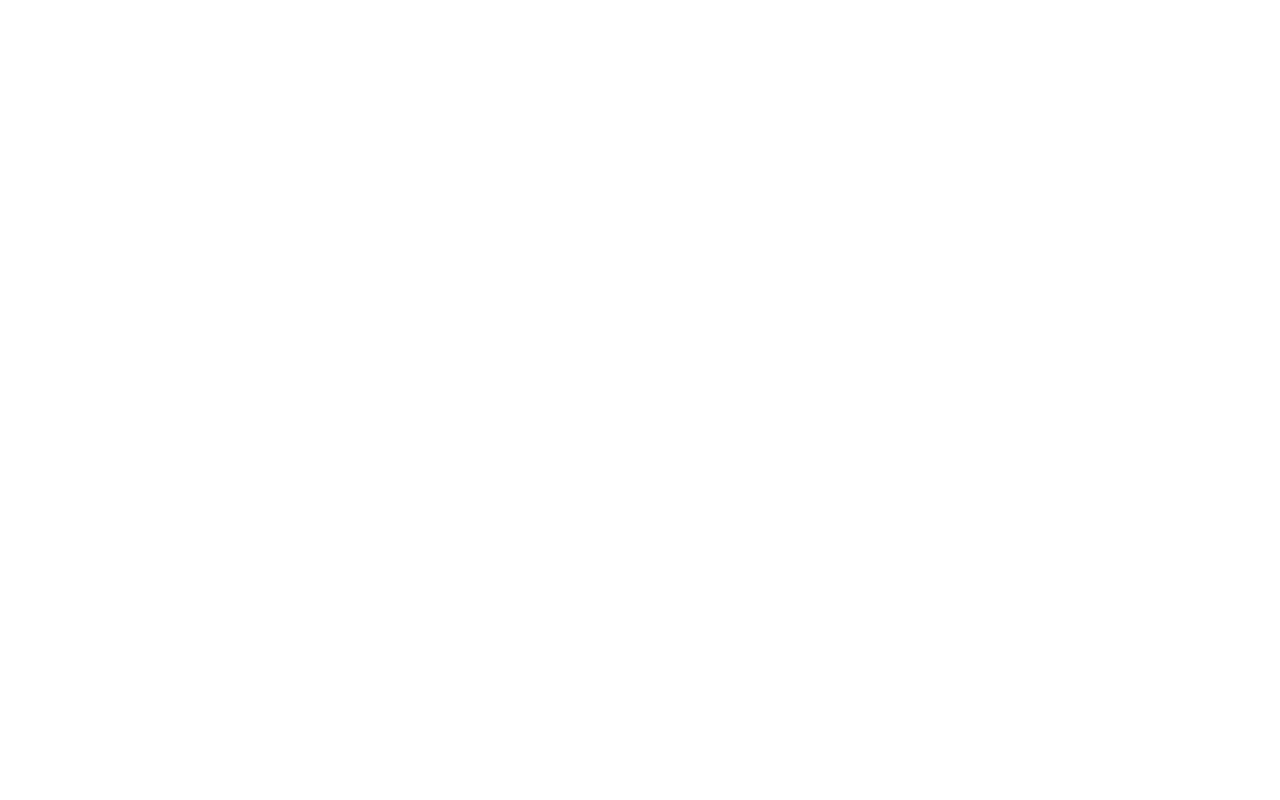
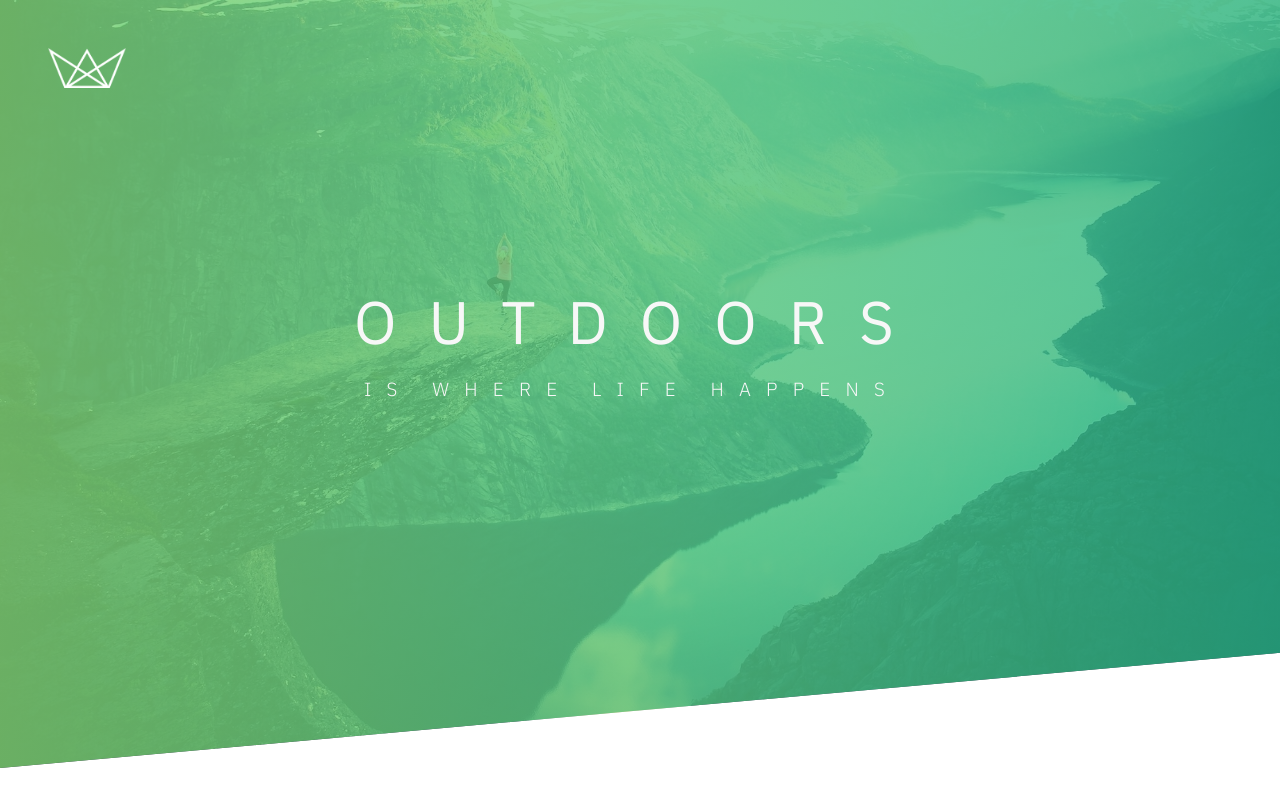
Before and after one commit to spaceinvadev/advanced-css-course, a plain HTML site: page src/index.html in a window 1280 px wide. Drawn offline with Linux system fonts and the light colour scheme; files that its build step writes are made by us from their sources.

Commit message:
Add header

```diff
--- a/src/index.html
+++ b/src/index.html
@@ -10,8 +10,23 @@
       href="https://fonts.googleapis.com/css2?family=IBM+Plex+Sans:wght@100;300;400;700&display=swap"
       rel="stylesheet"
     />
-    <link rel="stylesheet" href="styles.css" />
+    <link rel="stylesheet" href="./styles/styles.css" />
     <link rel="shortcut icon" href="./assets/favicon.png" type="image/png" />
   </head>
-  <body></body>
+  <body>
+    <header class="header">
+      <a href="./index.html" class="logo-link">
+        <img
+          class="logo"
+          src="./assets/logo-white.png"
+          alt="Natours White Logo"
+        />
+      </a>
+
+      <h1 class="heading-primary">
+        <span class="heading-primary--main">Outdoors</span>
+        <span class="heading-primary--sub">is where life happens</span>
+      </h1>
+    </header>
+  </body>
 </html>
--- a/src/styles/styles.css
+++ b/src/styles/styles.css
@@ -1,5 +1,176 @@
 :root {
   --green-light: hsl(111, 55%, 64%);
+  --green-light-80: hsla(111, 55%, 64%, 0.8);
   --green-medium: hsl(140, 49%, 55%);
   --green-dark: hsl(160, 64%, 43%);
+  --green-dark-80: hsla(160, 64%, 43%, 0.8);
+  --gray-text: hsl(0, 0%, 47%);
+  --white: hsl(0, 0%, 97%);
 }
+
+html {
+  box-sizing: border-box;
+}
+
+*,
+*::after,
+*::before {
+  box-sizing: inherit;
+}
+
+* {
+  margin: 0;
+  padding: 0;
+}
+
+body {
+  font-family: "IBM Plex Sans", sans-serif;
+  font-weight: 400;
+  font-size: 16px;
+  line-height: 1.7;
+  color: var(--gray-text);
+  overflow: hidden;
+}
+
+.header {
+  position: relative;
+  height: 96vh;
+  background-image: -webkit-gradient(
+      linear,
+      left top,
+      right top,
+      from(var(--green-light-80)),
+      to(var(--green-dark-80))
+    ),
+    url("../assets/hero.jpg");
+  background-image: linear-gradient(
+      to right,
+      var(--green-light-80),
+      var(--green-dark-80)
+    ),
+    url("../assets/hero.jpg");
+  background-size: cover;
+  background-position: center;
+  -webkit-clip-path: polygon(0 0, 100% 0, 100% 85%, 0 100%);
+  clip-path: polygon(0 0, 100% 0, 100% 85%, 0 100%);
+}
+
+.logo-link {
+  position: absolute;
+  top: 40px;
+  left: 40px;
+  padding: 8px;
+}
+
+.logo {
+  height: 40px;
+}
+
+.heading-primary {
+  color: var(--white);
+  text-align: center;
+  text-transform: uppercase;
+  position: absolute;
+  top: 44%;
+  left: 50%;
+  -webkit-transform: translate(-50%, -50%);
+  transform: translate(-50%, -50%);
+  -webkit-backface-visibility: hidden;
+  backface-visibility: hidden;
+}
+
+.heading-primary--main {
+  display: block;
+  font-size: 60px;
+  font-weight: 400;
+  letter-spacing: 32px;
+  -webkit-animation-name: moveInLeft;
+  animation-name: moveInLeft;
+  -webkit-animation-duration: 0.6s;
+  animation-duration: 0.6s;
+  -webkit-animation-timing-function: ease-out;
+  animation-timing-function: ease-out;
+}
+
+.heading-primary--sub {
+  display: block;
+  font-size: 19px;
+  font-weight: 300;
+  letter-spacing: 15.2px;
+  -webkit-margin-start: -16px;
+  margin-inline-start: -16px;
+  -webkit-animation-name: moveInRight;
+  animation-name: moveInRight;
+  -webkit-animation-duration: 0.6s;
+  animation-duration: 0.6s;
+  -webkit-animation-timing-function: ease-out;
+  animation-timing-function: ease-out;
+}
+
+.heading-primary--main::-moz-selection,
+.heading-primary--sub::-moz-selection {
+  background-color: var(--white);
+  color: var(--green-medium);
+}
+
+.heading-primary--main::selection,
+.heading-primary--sub::selection {
+  background-color: var(--white);
+  color: var(--green-medium);
+}
+
+@-webkit-keyframes moveInLeft {
+  0% {
+    opacity: 0;
+    -webkit-transform: translateX(-96px);
+    transform: translateX(-96px);
+  }
+
+  100% {
+    opacity: 1;
+    -webkit-transform: translateX(0);
+    transform: translateX(0);
+  }
+}
+
+@keyframes moveInLeft {
+  0% {
+    opacity: 0;
+    -webkit-transform: translateX(-96px);
+    transform: translateX(-96px);
+  }
+
+  100% {
+    opacity: 1;
+    -webkit-transform: translateX(0);
+    transform: translateX(0);
+  }
+}
+
+@-webkit-keyframes moveInRight {
+  0% {
+    opacity: 0;
+    -webkit-transform: translateX(96px);
+    transform: translateX(96px);
+  }
+
+  100% {
+    opacity: 1;
+    -webkit-transform: translateX(0);
+    transform: translateX(0);
+  }
+}
+
+@keyframes moveInRight {
+  0% {
+    opacity: 0;
+    -webkit-transform: translateX(96px);
+    transform: translateX(96px);
+  }
+
+  100% {
+    opacity: 1;
+    -webkit-transform: translateX(0);
+    transform: translateX(0);
+  }
+}
```
Also changed, not shown: src/assets/hero.jpg (added), src/assets/logo-white.png (added).
